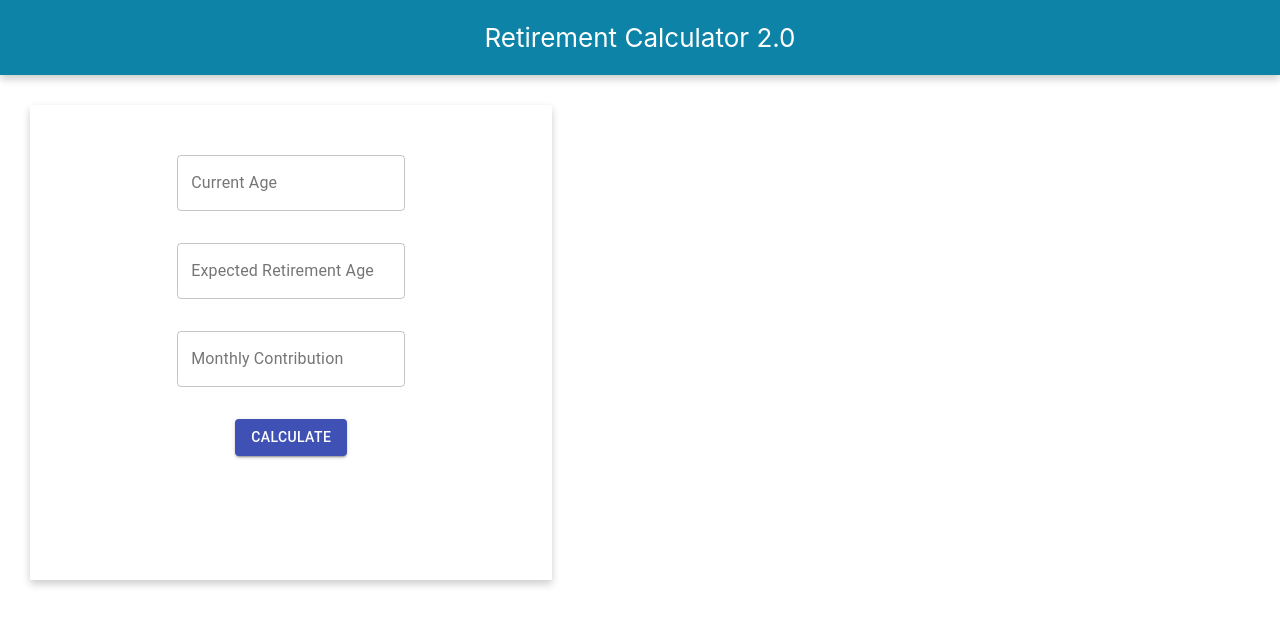
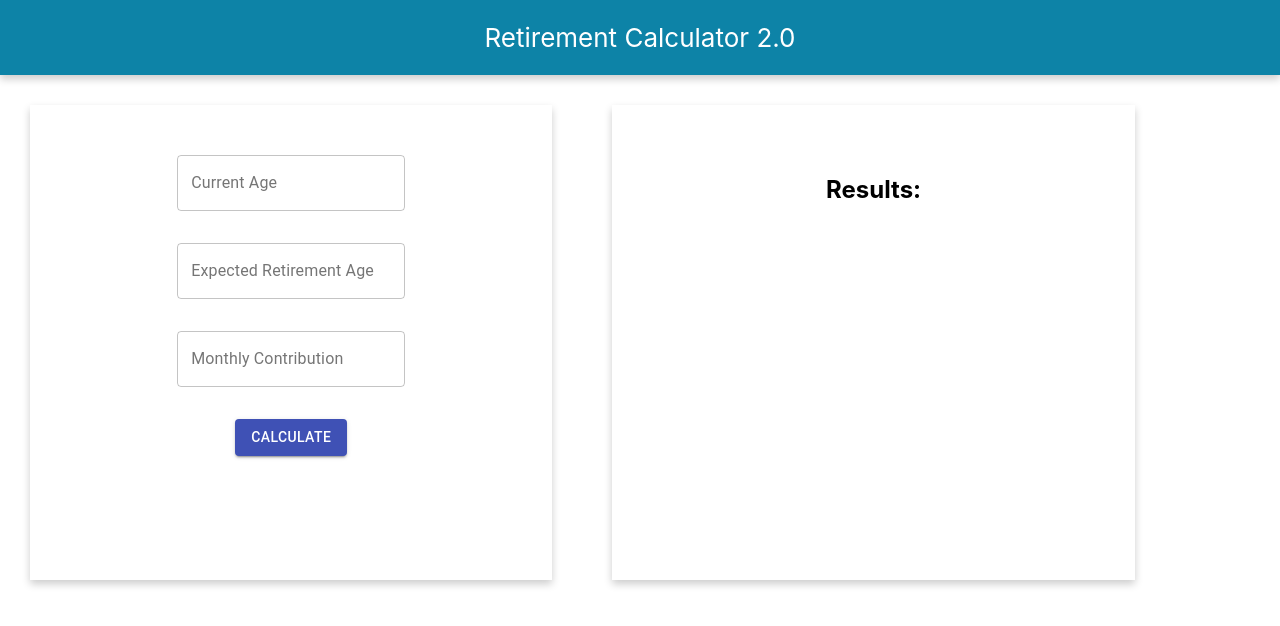
Before and after one commit to zahidkhawaja/Retirement-Calculator-2.0, a React (Create React App) app: page / in a window 1280 px wide. Shown: the top 626 px of the page. Built offline with nearby package versions, Linux system fonts and the light colour scheme.

Commit message:
Add Results component

```diff
--- a/src/App.css
+++ b/src/App.css
@@ -15,11 +15,15 @@
   transition: 0.3s;
 }
 
+.App-body {
+  display: flex;
+}
+
 .App-link {
   color: #61dafb;
 }
 
-.calculatorform {
+.calculatorform, .results {
   margin: 30px;
   padding: 50px;
   width: 33%;
--- a/src/App.js
+++ b/src/App.js
@@ -1,6 +1,7 @@
 import React from 'react';
 import './App.css';
 import Calculator from "./components/Calculator";
+import Results from "./components/Results";
 
 function App() {
   return (
@@ -8,7 +9,12 @@ function App() {
       <header className="App-header">
         <p>Retirement Calculator 2.0</p>
         </header>
+        <div className = "body-container">
+        <div className = "App-body">
         <Calculator/>
+        <Results/>
+        </div>
+        </div>
     </div>
   );
 }
--- /dev/null
+++ b/src/components/Results.js
@@ -0,0 +1,11 @@
+import React from "react";
+
+const Results = () => {
+    return (
+        <div className = "results">
+            <h2>Results:</h2>
+        </div>
+    )
+};
+
+export default Results;
```
